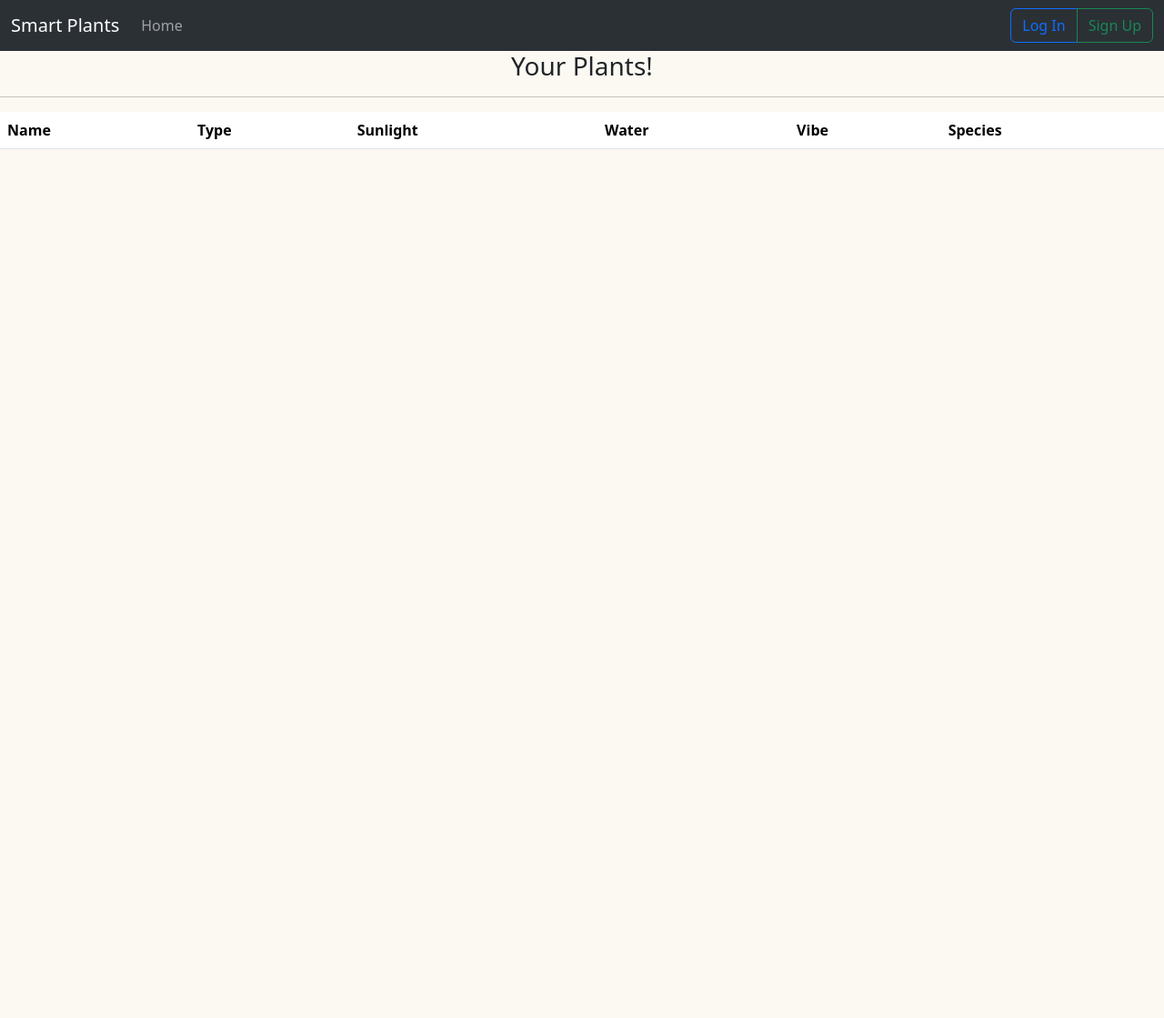
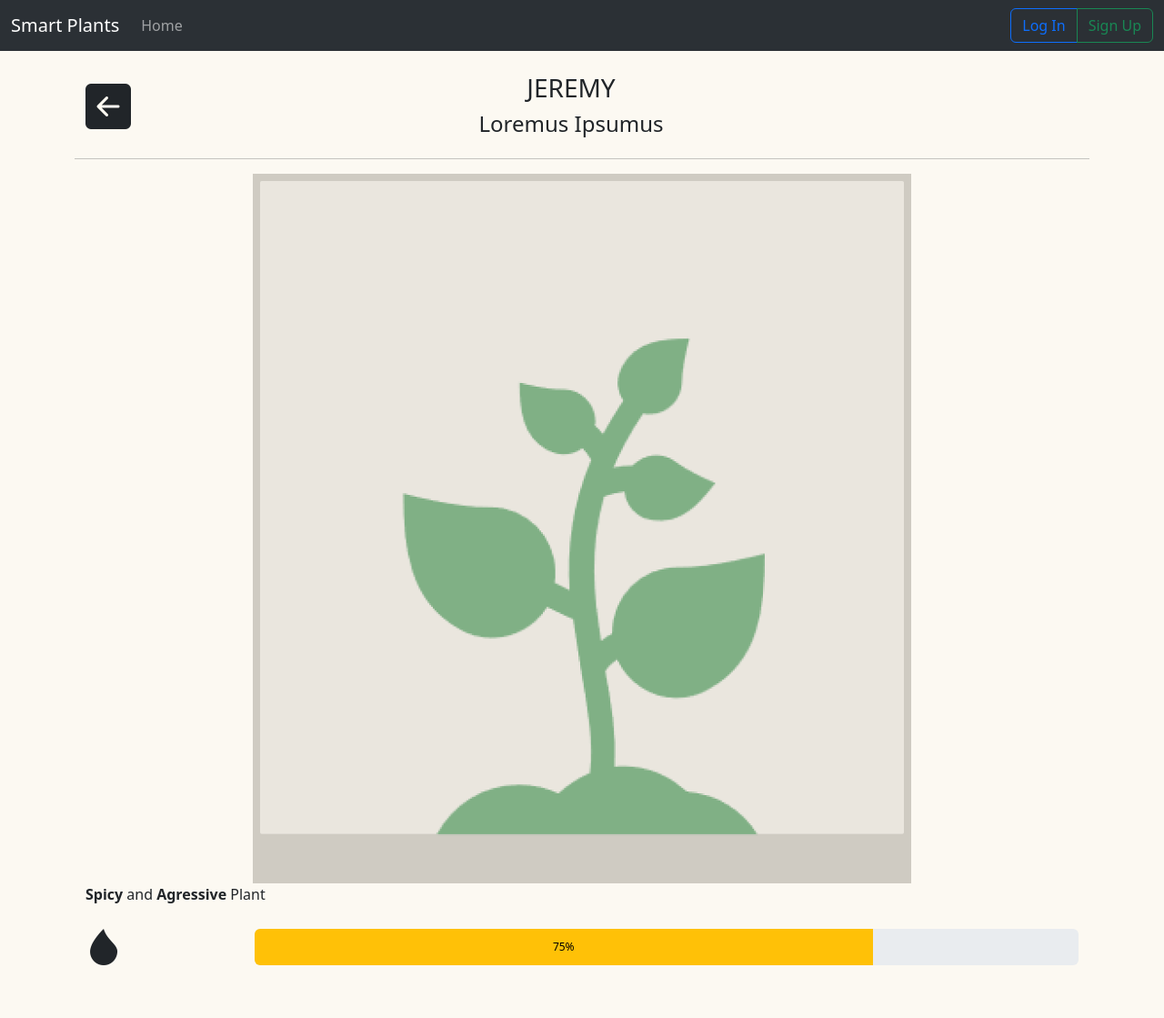
Before and after one commit to theJMC/hack-sussex, a Flask app: template app/templates/plants.html in a window 1280 px wide. Shown: the whole page at 91% size. Before the commit the page ends 164 px from the top, so only its background shows below. Run offline with Flask 3, Linux system fonts and the light colour scheme; the template is opened without the code that fills it, so the values that code supplies are empty; some libraries are stand-ins or nearby versions.

Commit message:
Updated Plant Page

```diff
--- a/app/templates/plants.html
+++ b/app/templates/plants.html
@@ -6,31 +6,31 @@
 {% endblock %}
 
 {% block content %}
-<h3 style="text-align: center;">Your Plants!</h3>
-<hr>
-<table class="table">
-    <thead>
-        <tr>
-            <th>Name</th>
-            <th>Type</th>
-            <th>Sunlight</th>
-            <th>Water</th>
-            <th>Vibe</th>
-            <th>Species</th>
-        </tr>
-    </thead>
-    <tbody>
-        {% for plant in plants %}
-        <tr>
-            <th>{{ plant.name }}</th>
-            <td>{{ plant.type }}</td>
-            <td>{{ plant.sunlight }}</td>
-            <td>{{ plant.water }}</td>
-            <td>{{ plant.vibes }}</td>
-            <td>{{ plant.species }}</td>
-        </tr>
-        {% endfor %}
-    </tbody>
-</table>
+<div class="container pt-4">
+    <div class="container row">
+        <div class="col-2"><i class="bi bi-arrow-left-square-fill" style="font-size: 50px;"></i></div>
+        <div class="col-8 text-center">
+            <h3>JEREMY</h3>
+            <h4>Loremus Ipsumus</h4>
+        </div>
+    </div>
+    <hr>
+    <div class="container">
+        <div class="d-flex justify-content-center">
+            <img src="/static/img/plamt.png">
+        </div>
+        <p><strong>Spicy</strong> and <strong>Agressive</strong> Plant</p>
+        <div>
+            <div class="row align-items-center">
+                <div class="col-2"><i class="bi bi-droplet-fill" style="font-size: 40px;"></i></div>
+                <div class="col-10">
+                    <div class="progress" style="height: 40px" role="progressbar" aria-label="Warning example" aria-valuenow="75" aria-valuemin="0" aria-valuemax="100">
+                        <div class="progress-bar text-bg-warning" style="width: 75%">75%</div>
+                    </div>
+                </div>
+            </div>
+        </div>
+    </div>
+</div>
 <br><br>
 {% endblock %}
```
Also changed, not shown: app/api/plants.py (+12 -7 lines), app/static/img/plamt.png (added).
